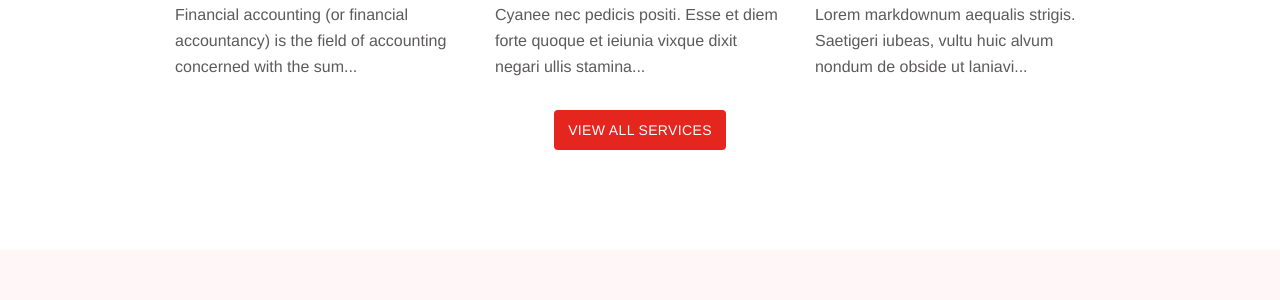
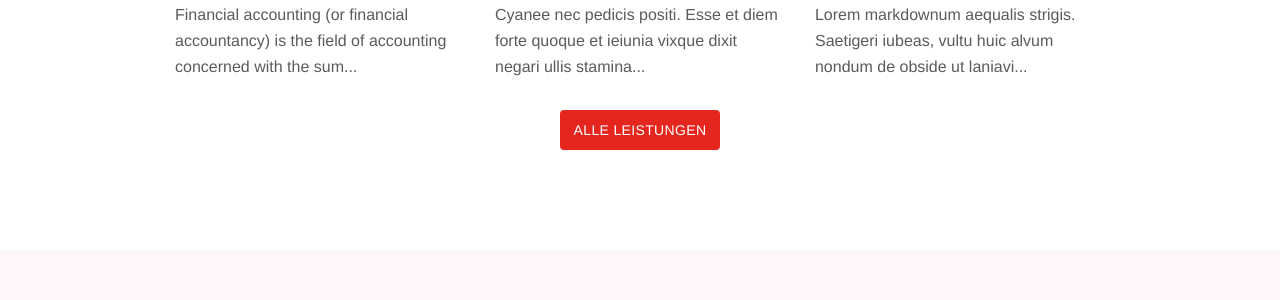
Before and after one commit to m-martin-j/physiotherapy-practice-web, a Jekyll site: the page built from _pages/index.md, in a window 1280 px wide. Shown: the part 722-1022 px from the top of the page. Built offline with Jekyll 4.4.1, drawn with Linux system fonts in a browser that asks for light colours.

Commit message:
Change home page layout

```diff
--- a/_layouts/home.html
+++ b/_layouts/home.html
@@ -14,7 +14,7 @@ bodyClass: "page-home"
       </div>
       {% if page.intro_image %}
       <div class="col-12 col-md-5 col-lg-6 order-1 order-md-2 position-relative">
-        <img alt="{{ page.title }}" class="intro-image{% if page.intro_image_absolute %} intro-image-absolute{% endif %}{% if page.intro_image_hide_on_mobile %} intro-image-hide-mobile{% endif %}" src="{{ page.intro_image | relURL }}" />
+        <img alt="{{ page.title }}" class="intro-image{% if page.intro_image_absolute %} intro-image-absolute{% endif %}{% if page.intro_image_hide_on_mobile %} intro-image-hide-mobile{% endif %}" src="{{ page.intro_image | relative_url }}" />
       </div>
       {% endif %}
     </div>
@@ -40,7 +40,7 @@ bodyClass: "page-home"
     </div>
     <div class="row justify-content-center">
       <div class="col-auto">
-        <a class="button button-primary" href="{{ "services" | relative_url }}">View All Services</a>
+        <a class="button button-primary" href="{{ "services" | relative_url }}">alle Leistungen</a>
       </div>
     </div>
   </div>
```
